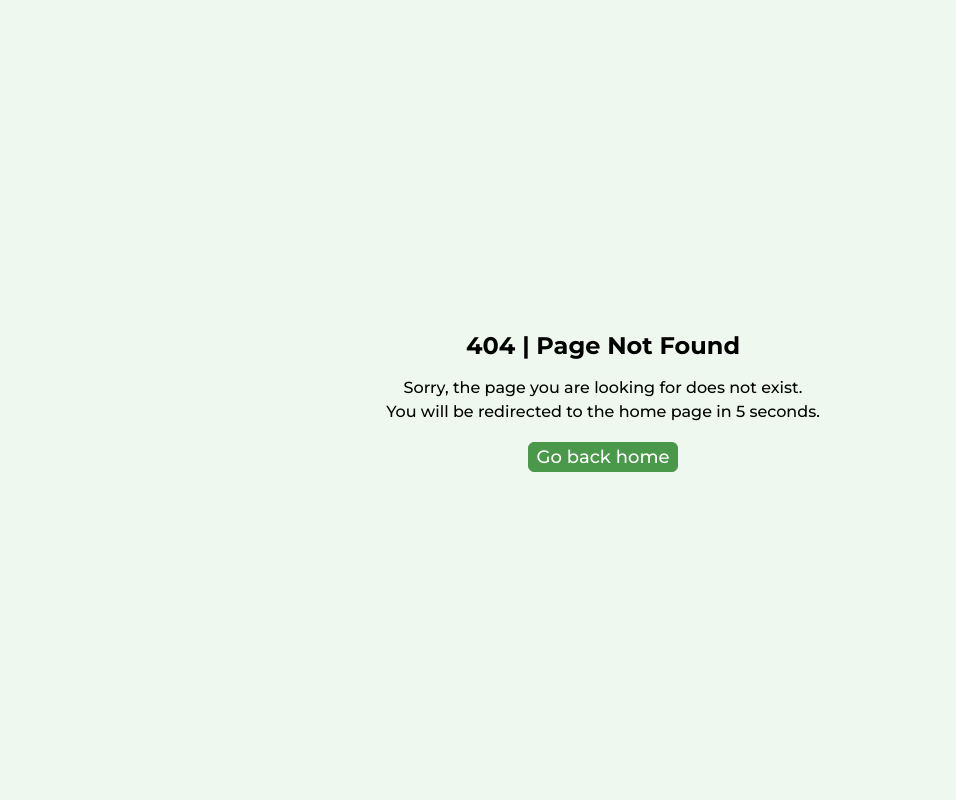
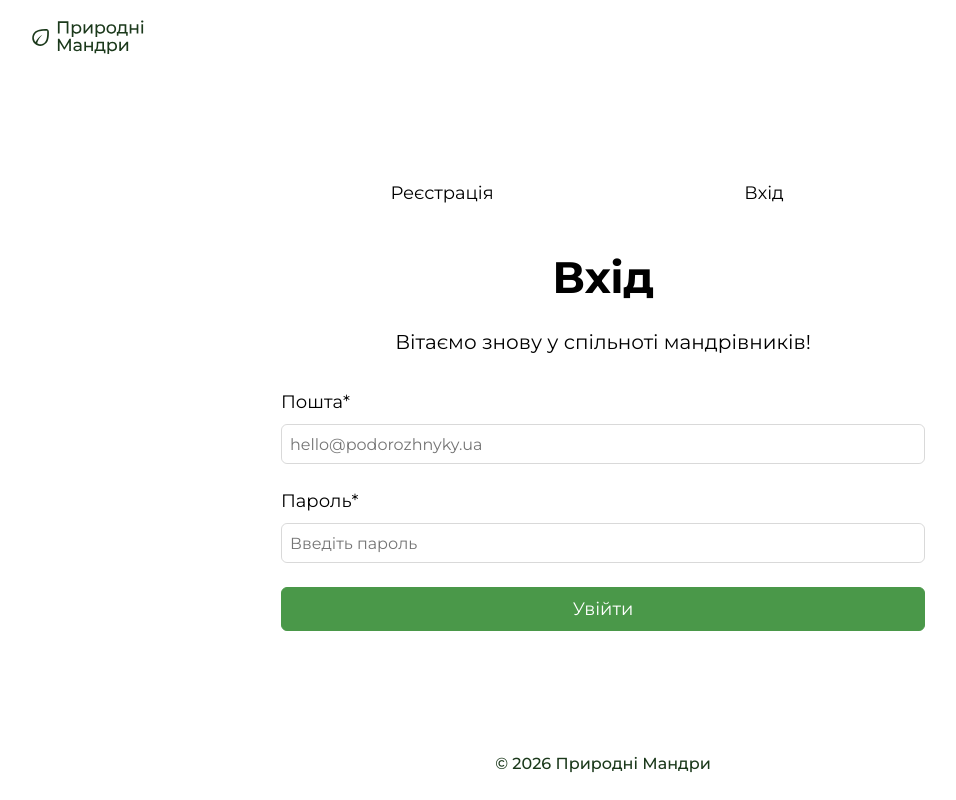
Before and after one commit to olyapoliukhovych/nature-travels-frontend, a Next.js app: page /auth/login in a window 1280 px wide. Before the commit this address had no page. Shown: the top 800 px of the page, without its empty margins (37-993 px from the left). Built offline with nearby package versions, Linux system fonts and the light colour scheme.

Commit message:
refactor(routing): relocate auth pages to /auth subfolder

```diff
--- a/components/Footer/FooterWrapper.tsx
+++ b/components/Footer/FooterWrapper.tsx
@@ -6,7 +6,7 @@ import Footer from "./Footer";
 export default function FooterWrapper() {
   const pathname = usePathname();
 
-  const hideOnPaths = ["/login", "/register"];
+  const hideOnPaths = ["/auth/login", "/auth/register"];
 
   if (hideOnPaths.includes(pathname)) {
     return null;
--- a/components/MainAuthNav/MainAuthNav.tsx
+++ b/components/MainAuthNav/MainAuthNav.tsx
@@ -12,13 +12,13 @@ export default function MainAuthNav() {
   return (
     <nav className={css.mainAuthNav}>
       <AppLink
-        href="/register"
+        href="/auth/register"
         className={`${css.mainAuthLink} ${isActive("/register") ? css.mainAuthActive : ""}`}
       >
         Реєстрація
       </AppLink>
       <AppLink
-        href="/login"
+        href="/auth/login"
         className={`${css.mainAuthLink} ${isActive("/login") ? css.mainAuthActive : ""}`}
       >
         Вхід
--- a/components/MainWrapper/MainWrapper.tsx
+++ b/components/MainWrapper/MainWrapper.tsx
@@ -8,7 +8,8 @@ export default function MainWrapper({
   children: React.ReactNode;
 }) {
   const pathname = usePathname();
-  const isAuthPage = pathname === "/register" || pathname === "/login";
+  const hideOnPaths = ["/auth/login", "/auth/register"];
+  const isAuthPage = hideOnPaths.includes(pathname);
 
   return <main className={isAuthPage ? "" : "container"}>{children}</main>;
 }
```
Also changed, not shown: app/auth/login/page.module.css (renamed from app/login/page.module.css), app/auth/login/page.tsx (renamed from app/login/page.tsx), app/auth/register/page.module.css (renamed from app/register/page.module.css), app/auth/register/page.tsx (renamed from app/register/page.tsx).
